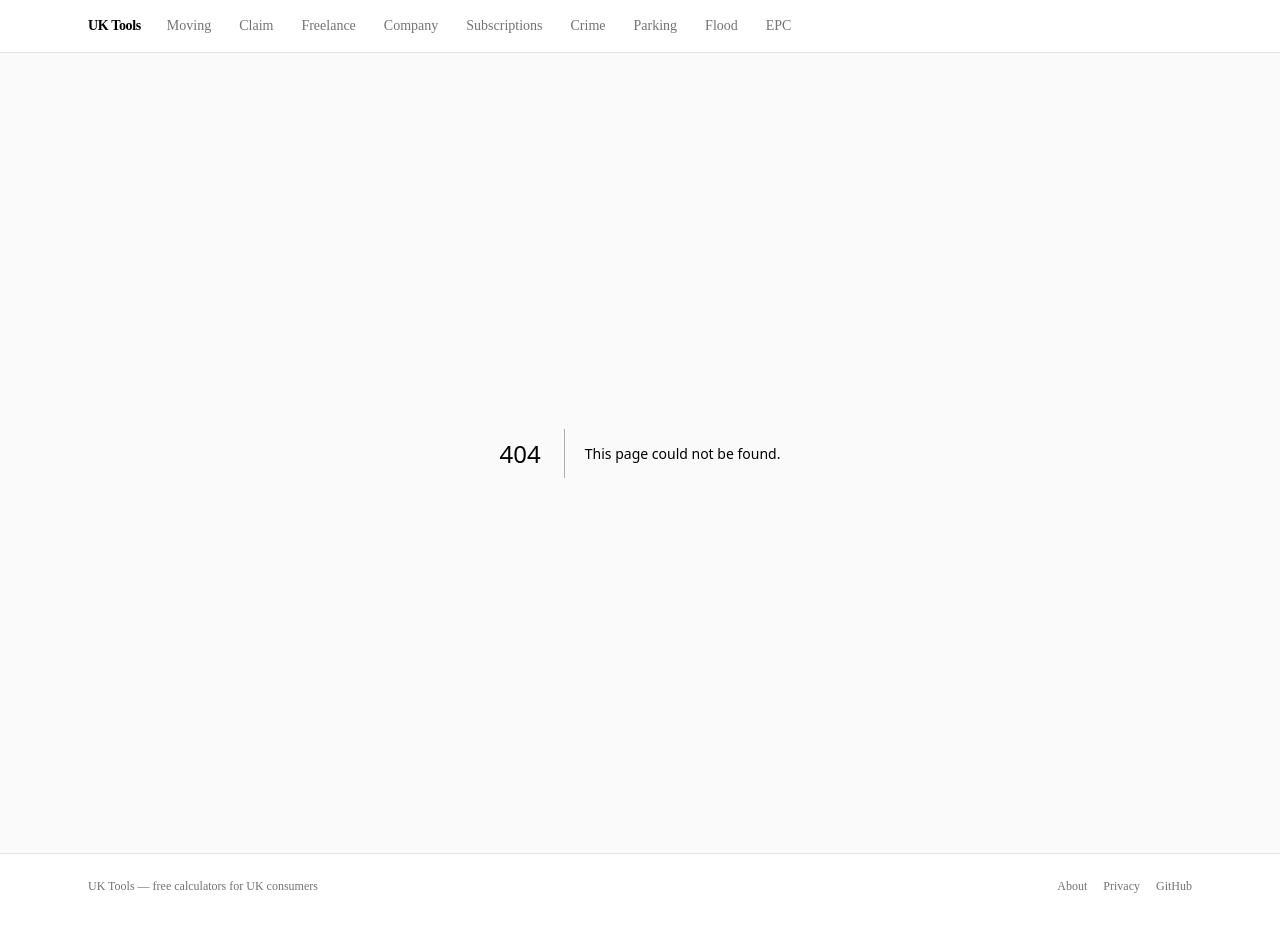
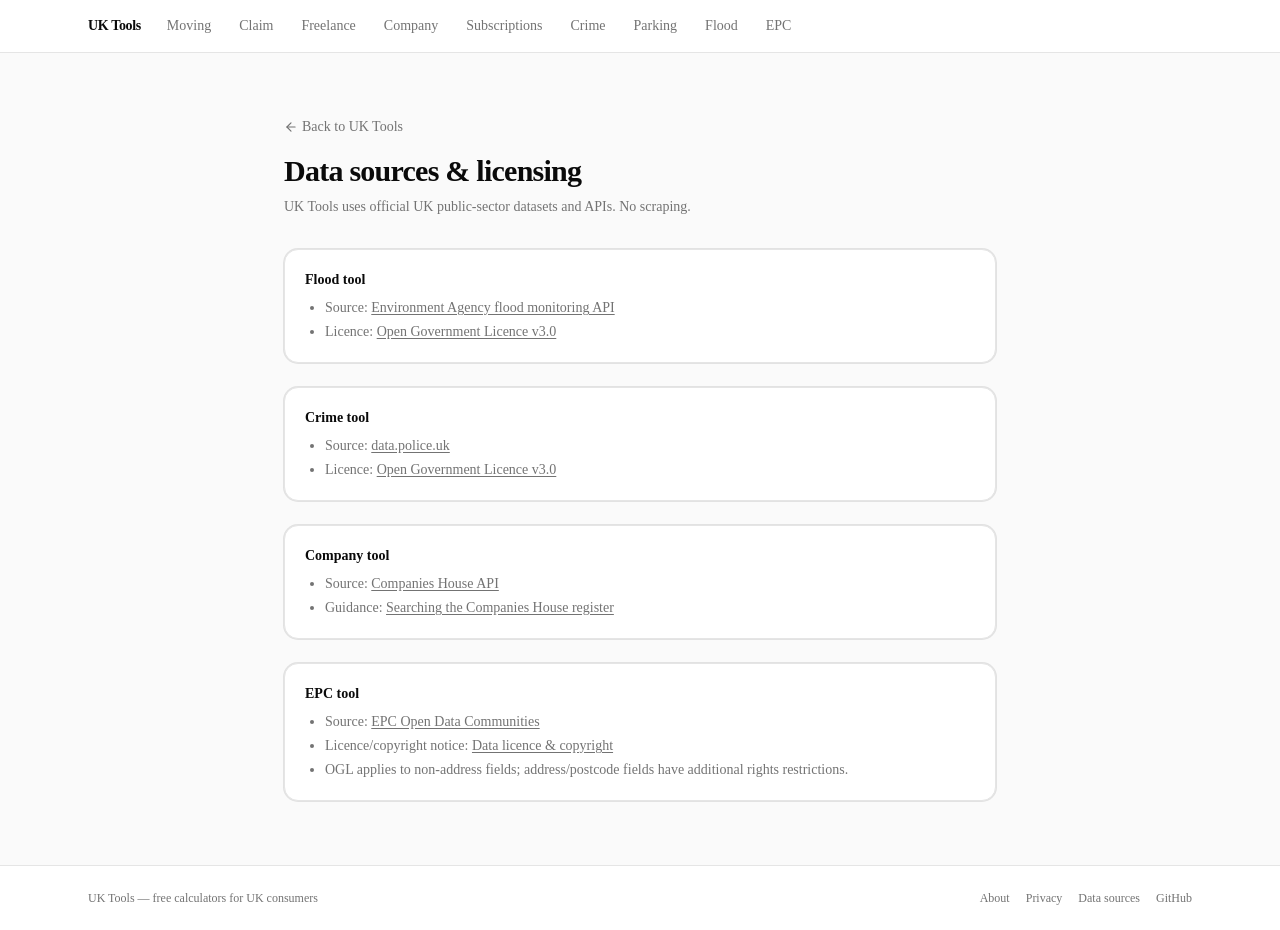
Before and after one commit to mahdirzv/uktools, a Next.js app: page /data-sources in a window 1280 px wide. Before the commit this address had no page. Built offline with nearby package versions, Linux system fonts and the light colour scheme.

Commit message:
feat: harden data provenance and switch postcode geocoding to OS Places

```diff
--- a/src/app/api/crime/route.ts
+++ b/src/app/api/crime/route.ts
@@ -1,7 +1,7 @@
 import { NextRequest, NextResponse } from "next/server"
+import { geocodeUkPostcode } from "@/lib/postcode-geocode"
 
 const POLICE_API = "https://data.police.uk/api"
-const POSTCODES_API = "https://api.postcodes.io/postcodes"
 
 const CATEGORIES: Record<string, string> = {
   "anti-social-behaviour": "Anti-social behaviour",
@@ -34,11 +34,6 @@ function getLast12Months(): string[] {
   return months
 }
 
-interface PostcodesResult {
-  status: number
-  result: { latitude: number; longitude: number } | null
-}
-
 interface PoliceCrime {
   category: string
   month: string
@@ -55,23 +50,29 @@ export async function GET(request: NextRequest) {
 
   const clean = postcode.replace(/\s+/g, "").toUpperCase()
 
-  const geoRes = await fetch(`${POSTCODES_API}/${encodeURIComponent(clean)}`)
-  if (!geoRes.ok) {
-    if (geoRes.status === 404) {
+  let lat: number
+  let lng: number
+
+  try {
+    const coordinates = await geocodeUkPostcode(clean)
+    if (!coordinates) {
       return NextResponse.json({ error: "Invalid UK postcode" }, { status: 400 })
     }
+    lat = coordinates.latitude
+    lng = coordinates.longitude
+  } catch (err) {
+    const msg = err instanceof Error ? err.message : "Unknown error"
+    if (msg.includes("not configured")) {
+      return NextResponse.json(
+        { error: "Postcode lookup service is not configured" },
+        { status: 503 }
+      )
+    }
     return NextResponse.json(
-      { error: "Failed to look up postcode" },
+      { error: "Failed to look up postcode coordinates" },
       { status: 502 }
     )
   }
-
-  const geoData: PostcodesResult = await geoRes.json()
-  if (!geoData.result) {
-    return NextResponse.json({ error: "Invalid UK postcode" }, { status: 400 })
-  }
-
-  const { latitude: lat, longitude: lng } = geoData.result
   const months = getLast12Months()
 
   const results = await Promise.allSettled(
--- a/src/app/api/flood/route.ts
+++ b/src/app/api/flood/route.ts
@@ -1,11 +1,5 @@
 import { NextRequest, NextResponse } from "next/server"
-
-interface PostcodeResult {
-  result: {
-    latitude: number
-    longitude: number
-  } | null
-}
+import { geocodeUkPostcode } from "@/lib/postcode-geocode"
 
 interface EAWarning {
   description: string
@@ -69,19 +63,16 @@ export async function GET(req: NextRequest) {
   const clean = postcode.replace(/\s+/g, "").toUpperCase()
 
   try {
-    const pcJson = await fetchJson<PostcodeResult>(
-      `https://api.postcodes.io/postcodes/${clean}`,
-      10000
-    )
+    const coordinates = await geocodeUkPostcode(clean, 10000)
 
-    if (!pcJson.result) {
+    if (!coordinates) {
       return NextResponse.json(
         { error: "Postcode not found. Please check and try again." },
         { status: 404 }
       )
     }
 
-    const { latitude: lat, longitude: lng } = pcJson.result
+    const { latitude: lat, longitude: lng } = coordinates
 
     const [warningsResult, stationsResult] = await Promise.allSettled([
       fetchJson<{ items?: EAWarning[] }>(
@@ -158,7 +149,16 @@ export async function GET(req: NextRequest) {
       gauges: gauges.filter(Boolean),
       lastUpdated: new Date().toISOString(),
     })
-  } catch {
+  } catch (err) {
+    const msg = err instanceof Error ? err.message : "Unknown error"
+
+    if (msg.includes("not configured")) {
+      return NextResponse.json(
+        { error: "Postcode lookup service is not configured" },
+        { status: 503 }
+      )
+    }
+
     return NextResponse.json(
       { error: "Failed to fetch flood data. Please try again." },
       { status: 500 }
--- /dev/null
+++ b/src/app/data-sources/page.tsx
@@ -0,0 +1,84 @@
+import type { Metadata } from "next"
+import Link from "next/link"
+import { ArrowLeft } from "lucide-react"
+
+export const metadata: Metadata = {
+  title: "Data sources & licensing — UK Tools",
+  description:
+    "Official data sources, licences and legal caveats used by UK Tools.",
+}
+
+export default function DataSourcesPage() {
+  return (
+    <div className="mx-auto w-full max-w-[760px] tool-page-padding">
+      <div className="space-y-4">
+        <Link
+          href="/"
+          className="inline-flex items-center gap-1 text-sm text-muted-foreground transition-colors hover:text-foreground"
+        >
+          <ArrowLeft className="size-3.5" />
+          Back to UK Tools
+        </Link>
+        <div>
+          <h1 className="text-2xl font-bold tracking-tight sm:text-3xl">Data sources & licensing</h1>
+          <p className="mt-2 text-sm text-muted-foreground">
+            UK Tools uses official UK public-sector datasets and APIs. No scraping.
+          </p>
+        </div>
+      </div>
+
+      <div className="mt-8 space-y-6 text-sm">
+        <section className="rounded-xl border bg-card p-4 ring-1 ring-foreground/10 sm:p-5">
+          <h2 className="font-semibold">Flood tool</h2>
+          <ul className="mt-2 list-disc space-y-1 pl-5 text-muted-foreground">
+            <li>
+              Source: <a className="underline underline-offset-2" href="https://environment.data.gov.uk/flood-monitoring/doc/reference" target="_blank" rel="noopener noreferrer">Environment Agency flood monitoring API</a>
+            </li>
+            <li>
+              Licence: <a className="underline underline-offset-2" href="https://www.nationalarchives.gov.uk/doc/open-government-licence/version/3/" target="_blank" rel="noopener noreferrer">Open Government Licence v3.0</a>
+            </li>
+          </ul>
+        </section>
+
+        <section className="rounded-xl border bg-card p-4 ring-1 ring-foreground/10 sm:p-5">
+          <h2 className="font-semibold">Crime tool</h2>
+          <ul className="mt-2 list-disc space-y-1 pl-5 text-muted-foreground">
+            <li>
+              Source: <a className="underline underline-offset-2" href="https://data.police.uk/about/" target="_blank" rel="noopener noreferrer">data.police.uk</a>
+            </li>
+            <li>
+              Licence: <a className="underline underline-offset-2" href="https://www.nationalarchives.gov.uk/doc/open-government-licence/version/3/" target="_blank" rel="noopener noreferrer">Open Government Licence v3.0</a>
+            </li>
+          </ul>
+        </section>
+
+        <section className="rounded-xl border bg-card p-4 ring-1 ring-foreground/10 sm:p-5">
+          <h2 className="font-semibold">Company tool</h2>
+          <ul className="mt-2 list-disc space-y-1 pl-5 text-muted-foreground">
+            <li>
+              Source: <a className="underline underline-offset-2" href="https://developer.company-information.service.gov.uk/" target="_blank" rel="noopener noreferrer">Companies House API</a>
+            </li>
+            <li>
+              Guidance: <a className="underline underline-offset-2" href="https://www.gov.uk/guidance/search-the-companies-house-register" target="_blank" rel="noopener noreferrer">Searching the Companies House register</a>
+            </li>
+          </ul>
+        </section>
+
+        <section className="rounded-xl border bg-card p-4 ring-1 ring-foreground/10 sm:p-5">
+          <h2 className="font-semibold">EPC tool</h2>
+          <ul className="mt-2 list-disc space-y-1 pl-5 text-muted-foreground">
+            <li>
+              Source: <a className="underline underline-offset-2" href="https://epc.opendatacommunities.org" target="_blank" rel="noopener noreferrer">EPC Open Data Communities</a>
+            </li>
+            <li>
+              Licence/copyright notice: <a className="underline underline-offset-2" href="https://epc.opendatacommunities.org/docs/copyright" target="_blank" rel="noopener noreferrer">Data licence & copyright</a>
+            </li>
+            <li>
+              OGL applies to non-address fields; address/postcode fields have additional rights restrictions.
+            </li>
+          </ul>
+        </section>
+      </div>
+    </div>
+  )
+}
--- a/src/app/layout.tsx
+++ b/src/app/layout.tsx
@@ -47,6 +47,7 @@ export default function RootLayout({
             <div className="flex gap-4">
               <a href="/about" className="hover:text-foreground transition-colors">About</a>
               <a href="/privacy" className="hover:text-foreground transition-colors">Privacy</a>
+              <a href="/data-sources" className="hover:text-foreground transition-colors">Data sources</a>
               <a href="https://github.com/mahdirzv/uktools" target="_blank" rel="noopener noreferrer" className="hover:text-foreground transition-colors">GitHub</a>
             </div>
           </div>
--- a/src/components/company/CompanySearch.tsx
+++ b/src/components/company/CompanySearch.tsx
@@ -6,6 +6,7 @@ import { Button } from "@/components/ui/button"
 import { CompanyResult } from "@/components/company/CompanyResult"
 import { Search, Loader2 } from "lucide-react"
 import type { CompanySearchItem, CompanyReport } from "@/lib/companies-house"
+import { DataSourceFooter } from "@/components/shared/DataSourceFooter"
 
 export function CompanySearch() {
   const [query, setQuery] = useState("")
@@ -135,18 +136,13 @@ export function CompanySearch() {
             ))}
           </div>
           {checkedAt && (
-            <p className="text-xs text-muted-foreground">
-              Source:{" "}
-              <a
-                href="https://developer.company-information.service.gov.uk/"
-                target="_blank"
-                rel="noopener noreferrer"
-                className="underline underline-offset-2"
-              >
-                Companies House API
-              </a>
-              {" · "}Last checked: {new Date(checkedAt).toLocaleString("en-GB")}
-            </p>
+            <DataSourceFooter
+              sourceLabel="Companies House API"
+              sourceUrl="https://developer.company-information.service.gov.uk/"
+              lastChecked={checkedAt}
+              coverage="UK companies register"
+              caveat="Companies House data is not intended to be comprehensive for every circumstance. Consider independent professional advice before acting on it."
+            />
           )}
         </section>
       )}
@@ -172,18 +168,13 @@ export function CompanySearch() {
           </button>
           <CompanyResult report={report} />
           {checkedAt && (
-            <p className="text-xs text-muted-foreground">
-              Source:{" "}
-              <a
-                href="https://developer.company-information.service.gov.uk/"
-                target="_blank"
-                rel="noopener noreferrer"
-                className="underline underline-offset-2"
-              >
-                Companies House API
-              </a>
-              {" · "}Last checked: {new Date(checkedAt).toLocaleString("en-GB")}
-            </p>
+            <DataSourceFooter
+              sourceLabel="Companies House API"
+              sourceUrl="https://developer.company-information.service.gov.uk/"
+              lastChecked={checkedAt}
+              coverage="UK companies register"
+              caveat="Companies House data is not intended to be comprehensive for every circumstance. Consider independent professional advice before acting on it."
+            />
           )}
         </div>
       )}
--- a/src/components/crime/CrimeBreakdown.tsx
+++ b/src/components/crime/CrimeBreakdown.tsx
@@ -2,6 +2,7 @@ import {
   NATIONAL_RATES_PER_1000,
   BENCHMARK_POPULATION,
 } from "@/lib/crime-benchmarks"
+import { DataSourceFooter } from "@/components/shared/DataSourceFooter"
 
 interface CrimeCategory {
   category: string
@@ -83,23 +84,15 @@ export function CrimeBreakdown({
       </div>
 
       {data.latestMonth && (
-        <p className="text-xs text-muted-foreground">
-          Data covers crimes reported to {formatMonth(data.latestMonth)} — Police UK data
-          typically 2–3 months behind current date. Source:{" "}
-          <a
-            href="https://data.police.uk"
-            target="_blank"
-            rel="noopener noreferrer"
-            className="underline underline-offset-2"
-          >
-            data.police.uk
-          </a>
-          {checkedAt && (
-            <>
-              {" · "}Last checked: {new Date(checkedAt).toLocaleString("en-GB")}
-            </>
-          )}
-        </p>
+        <DataSourceFooter
+          sourceLabel="data.police.uk"
+          sourceUrl="https://data.police.uk/about/"
+          licenceLabel="Open Government Licence v3.0"
+          licenceUrl="https://www.nationalarchives.gov.uk/doc/open-government-licence/version/3/"
+          lastChecked={checkedAt}
+          coverage="England, Wales, Northern Ireland"
+          caveat={`Data covers crimes reported to ${formatMonth(data.latestMonth)} and is typically 2–3 months behind current date.`}
+        />
       )}
 
       <p className="text-xs text-muted-foreground">
--- a/src/components/epc/EpcTool.tsx
+++ b/src/components/epc/EpcTool.tsx
@@ -6,6 +6,7 @@ import { Button } from "@/components/ui/button"
 import { Input } from "@/components/ui/input"
 import { Card, CardContent, CardHeader, CardTitle } from "@/components/ui/card"
 import { OfferCard } from "@/components/shared/OfferCard"
+import { DataSourceFooter } from "@/components/shared/DataSourceFooter"
 import { awinLink } from "@/lib/awin"
 
 // ── EPC colour coding (official gov.uk scheme) ────────────────────────────
@@ -306,18 +307,15 @@ export function EpcTool({ className = "" }: { className?: string }) {
       <div className={className}>
         <EpcDetail record={record} onBack={() => setRecord(null)} />
         {checkedAt && (
-          <p className="text-xs text-muted-foreground">
-            Source:{" "}
-            <a
-              href="https://epc.opendatacommunities.org"
-              target="_blank"
-              rel="noopener noreferrer"
-              className="underline underline-offset-2"
-            >
-              gov.uk EPC register
-            </a>
-            {" · "}Last checked: {new Date(checkedAt).toLocaleString("en-GB")}
-          </p>
+          <DataSourceFooter
+            sourceLabel="EPC Open Data Communities"
+            sourceUrl="https://epc.opendatacommunities.org"
+            licenceLabel="OGL v3.0 (non-address fields)"
+            licenceUrl="https://www.nationalarchives.gov.uk/doc/open-government-licence/version/3/"
+            lastChecked={checkedAt}
+            coverage="England and Wales"
+            caveat="Address/postcode fields are subject to separate Ordnance Survey and Royal Mail rights. See Data licence & copyright notice for permitted use."
+          />
         )}
       </div>
     )
@@ -411,18 +409,15 @@ export function EpcTool({ className = "" }: { className?: string }) {
           ))}
 
           {checkedAt && (
-            <p className="text-xs text-muted-foreground">
-              Source:{" "}
-              <a
-                href="https://epc.opendatacommunities.org"
-                target="_blank"
-                rel="noopener noreferrer"
-                className="underline underline-offset-2"
-              >
-                gov.uk EPC register
-              </a>
-              {" · "}Last checked: {new Date(checkedAt).toLocaleString("en-GB")}
-            </p>
+            <DataSourceFooter
+              sourceLabel="EPC Open Data Communities"
+              sourceUrl="https://epc.opendatacommunities.org"
+              licenceLabel="OGL v3.0 (non-address fields)"
+              licenceUrl="https://www.nationalarchives.gov.uk/doc/open-government-licence/version/3/"
+              lastChecked={checkedAt}
+              coverage="England and Wales"
+              caveat="Address/postcode fields are subject to separate Ordnance Survey and Royal Mail rights. See Data licence & copyright notice for permitted use."
+            />
           )}
         </div>
       )}
--- a/src/components/flood/PostcodeFloodSearch.tsx
+++ b/src/components/flood/PostcodeFloodSearch.tsx
@@ -7,6 +7,7 @@ import { Button } from "@/components/ui/button"
 import { FloodWarningCard } from "./FloodWarningCard"
 import { RiverGaugeCard } from "./RiverGaugeCard"
 import { HomeInsuranceCTA } from "./HomeInsuranceCTA"
+import { DataSourceFooter } from "@/components/shared/DataSourceFooter"
 
 interface FloodWarning {
   severity: string
@@ -120,18 +121,15 @@ export function PostcodeFloodSearch() {
             </div>
           )}
 
-          <p className="text-xs text-muted-foreground">
-            Source:{" "}
-            <a
-              href="https://environment.data.gov.uk/flood-monitoring/doc/reference"
-              target="_blank"
-              rel="noopener noreferrer"
-              className="underline underline-offset-2"
-            >
-              Environment Agency flood monitoring
-            </a>
-            {" · "}Last checked: {new Date(data.lastUpdated).toLocaleString("en-GB")}
-          </p>
+          <DataSourceFooter
+            sourceLabel="Environment Agency flood monitoring API"
+            sourceUrl="https://environment.data.gov.uk/flood-monitoring/doc/reference"
+            licenceLabel="Open Government Licence v3.0"
+            licenceUrl="https://www.nationalarchives.gov.uk/doc/open-government-licence/version/3/"
+            lastChecked={data.lastUpdated}
+            coverage="England"
+            caveat="For flood safety alerts, use official warning channels. This API is for informational use and may be delayed."
+          />
 
           <HomeInsuranceCTA />
         </div>
--- /dev/null
+++ b/src/components/shared/DataSourceFooter.tsx
@@ -0,0 +1,68 @@
+interface DataSourceFooterProps {
+  sourceLabel: string
+  sourceUrl: string
+  lastChecked?: string | null
+  licenceLabel?: string
+  licenceUrl?: string
+  coverage?: string
+  caveat?: string
+  className?: string
+}
+
+export function DataSourceFooter({
+  sourceLabel,
+  sourceUrl,
+  lastChecked,
+  licenceLabel,
+  licenceUrl,
+  coverage,
+  caveat,
+  className,
+}: DataSourceFooterProps) {
+  return (
+    <div className={className ?? "space-y-1.5 text-xs text-muted-foreground"}>
+      <p>
+        Source:{" "}
+        <a
+          href={sourceUrl}
+          target="_blank"
+          rel="noopener noreferrer"
+          className="underline underline-offset-2"
+        >
+          {sourceLabel}
+        </a>
+        {lastChecked && (
+          <>
+            {" · "}Last checked: {new Date(lastChecked).toLocaleString("en-GB")}
+          </>
+        )}
+      </p>
+
+      {(licenceLabel || coverage) && (
+        <p>
+          {licenceLabel && (
+            <>
+              Licence:{" "}
+              {licenceUrl ? (
+                <a
+                  href={licenceUrl}
+                  target="_blank"
+                  rel="noopener noreferrer"
+                  className="underline underline-offset-2"
+                >
+                  {licenceLabel}
+                </a>
+              ) : (
+                licenceLabel
+              )}
+            </>
+          )}
+          {licenceLabel && coverage && " · "}
+          {coverage && <>Coverage: {coverage}</>}
+        </p>
+      )}
+
+      {caveat && <p>{caveat}</p>}
+    </div>
+  )
+}
--- /dev/null
+++ b/src/lib/postcode-geocode.ts
@@ -0,0 +1,62 @@
+interface OsPlacesResponse {
+  results?: Array<{
+    DPA?: {
+      LAT?: number | string
+      LNG?: number | string
+      LATITUDE?: number | string
+      LONGITUDE?: number | string
+    }
+  }>
+}
+
+interface PostcodeCoordinates {
+  latitude: number
+  longitude: number
+}
+
+function parseCoord(value: number | string | undefined): number | null {
+  if (value === undefined || value === null) return null
+  const n = typeof value === "number" ? value : Number(value)
+  return Number.isFinite(n) ? n : null
+}
+
+export async function geocodeUkPostcode(
+  postcode: string,
+  timeoutMs = 10000
+): Promise<PostcodeCoordinates | null> {
+  const apiKey = process.env.OS_PLACES_API_KEY?.trim()
+  if (!apiKey) {
+    throw new Error("OS Places API key is not configured")
+  }
+
+  const url = new URL("https://api.os.uk/search/places/v1/postcode")
+  url.searchParams.set("postcode", postcode)
+  url.searchParams.set("maxresults", "1")
+  url.searchParams.set("key", apiKey)
+
+  const res = await fetch(url.toString(), {
+    signal: AbortSignal.timeout(timeoutMs),
+    next: { revalidate: 86400 },
+  })
+
+  if (!res.ok) {
+    if (res.status === 401 || res.status === 403) {
+      throw new Error("OS Places API authentication failed")
+    }
+    if (res.status === 404) {
+      return null
+    }
+    throw new Error(`OS Places lookup failed: ${res.status}`)
+  }
+
+  const json = (await res.json()) as OsPlacesResponse
+  const dpa = json.results?.[0]?.DPA
+  const latitude = parseCoord(dpa?.LATITUDE ?? dpa?.LAT)
+  const longitude = parseCoord(dpa?.LONGITUDE ?? dpa?.LNG)
+
+  if (latitude === null || longitude === null) {
+    return null
+  }
+
+  return { latitude, longitude }
+}
```
